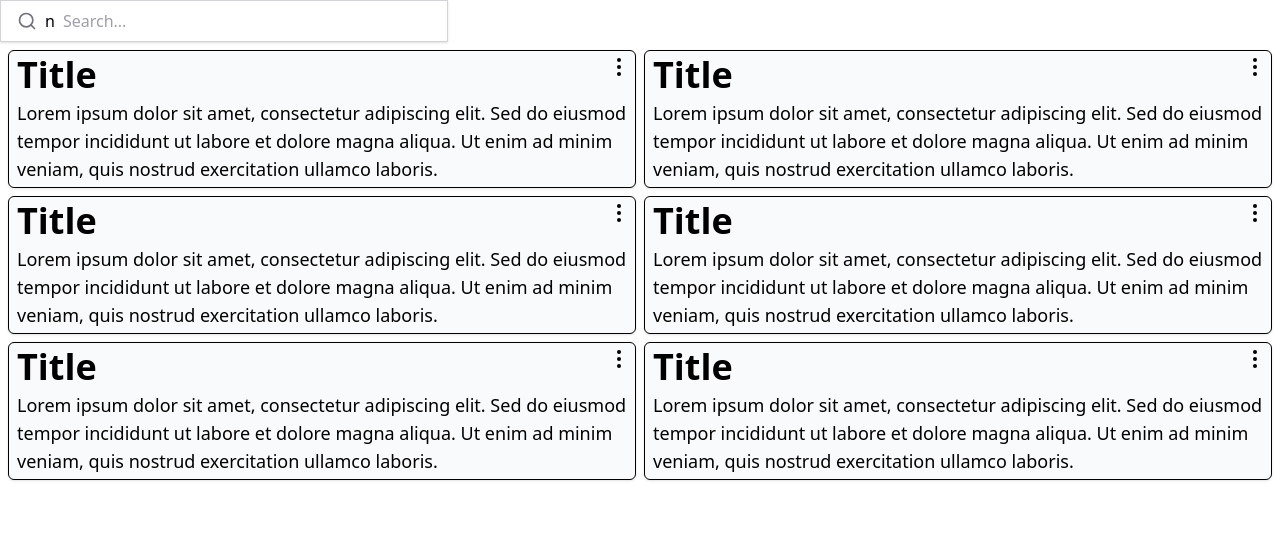
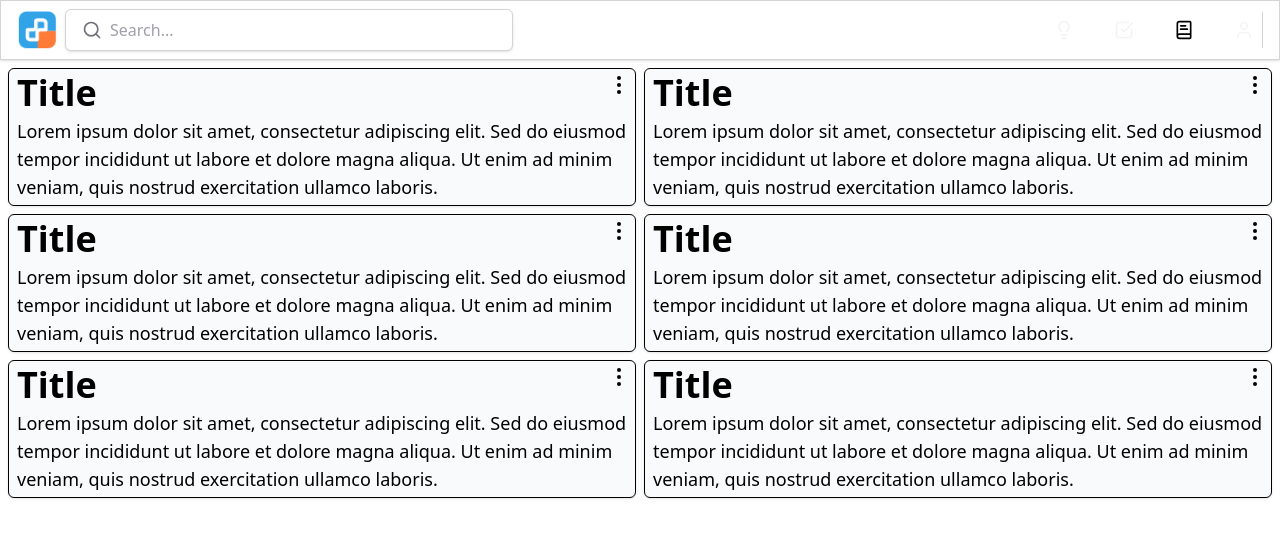
Before and after one commit to HaswanthTamil/CollabBoard, a Next.js app in the folder frontend/: page /notebook in a window 1280 px wide. Shown: the top 538 px of the page. Built offline with nearby package versions, Linux system fonts and the light colour scheme.

Commit message:
Edited older files to latest versions.

```diff
--- a/frontend/src/app/projectboard/page.tsx
+++ b/frontend/src/app/projectboard/page.tsx
@@ -1,11 +1,11 @@
 import Header from "@/components/nonreusable-ui/Header"
+import ProjectCard from "@/components/reusable-ui/ProjectCard"
 
 const ProjectBoard = () => {
   return (
     <>
-      <div>
-        <Header />
-      </div>
+      <Header />
+      <ProjectCard />
     </>
   )
 }
--- a/frontend/src/components/nonreusable-ui/Header.tsx
+++ b/frontend/src/components/nonreusable-ui/Header.tsx
@@ -1,12 +1,27 @@
+"use client"
+
+import NavPanel from "./NavPanel"
 import SearchBar from "../reusable-ui/SearchBar"
+import Image from "next/image"
 
 const Header = () => {
   return (
-    <>
-      <div className="header">
-        <SearchBar />
+    <header
+      role="banner"
+      className="header flex items-center gap-2 px-4 py-2 border bg-white dark:bg-zinc-900 border-zinc-300 dark:border-zinc-700 shadow-sm focus-within:ring-2 focus-within:ring-blue-500 sticky top-0 z-10"
+    >
+      <Image
+        src="/logo.png"
+        alt="CollabBoard Logo"
+        width={40}
+        height={40}
+        priority
+      />
+      <SearchBar />
+      <div className="hidden md:flex md:flex-1 md:justify-end">
+        <NavPanel />
       </div>
-    </>
+    </header>
   )
 }
 
--- /dev/null
+++ b/frontend/src/components/reusable-ui/ProjectCard.tsx
@@ -0,0 +1,41 @@
+"use client"
+
+import Link from "next/link"
+import { useEffect, useState } from "react"
+
+interface Card {
+  _id: string
+  title: string
+  content: string
+}
+
+const ProjectCard = () => {
+  const [cards, setCards] = useState<Card[]>([])
+
+  useEffect(() => {
+    const fetchCards = async () => {
+      const res = await fetch("http://localhost:5000/api/cards")
+      const data = await res.json()
+      setCards(data)
+    }
+
+    fetchCards()
+  }, [])
+
+  return (
+    <div className="p-4 grid gap-4 grid-cols-1 sm:grid-cols-2 lg:grid-cols-3">
+      {cards.map((card) => (
+        <Link href={`/card/${card._id}`} key={card._id}>
+          <div className="p-4 rounded-xl shadow-md bg-white dark:bg-zinc-900 hover:shadow-lg cursor-pointer transition-all">
+            <h2 className="font-bold text-lg">{card.title}</h2>
+            <p className="text-sm text-zinc-600 dark:text-zinc-300 truncate">
+              {card.content}
+            </p>
+          </div>
+        </Link>
+      ))}
+    </div>
+  )
+}
+
+export default ProjectCard
--- a/frontend/src/components/reusable-ui/SearchBar.tsx
+++ b/frontend/src/components/reusable-ui/SearchBar.tsx
@@ -3,9 +3,8 @@ import { Search } from "lucide-react"
 const SearchBar = () => {
   return (
     <>
-      <div className="flex items-center gap-2 w-full max-w-md px-4 py-2 border bg-white dark:bg-zinc-900 border-zinc-300 dark:border-zinc-700 shadow-sm focus-within:ring-2 focus-within:ring-blue-500">
-        <Search className="w-5 h-5 text-zinc-500 dark:text-zinc-400" />
-        n{" "}
+      <div className="flex items-center gap-2 w-full max-w-md px-4 py-2 border rounded-md bg-white dark:bg-zinc-900 border-zinc-300 dark:border-zinc-700 shadow-sm focus-within:ring-2 focus-within:ring-blue-500">
+        <Search className="w-5 h-5 text-zinc-500 dark:text-zinc-400" />{" "}
         <input
           type="text"
           placeholder="Search..."
```
Also changed, not shown: 2 other files (tests, documents, lock files or other folders).
